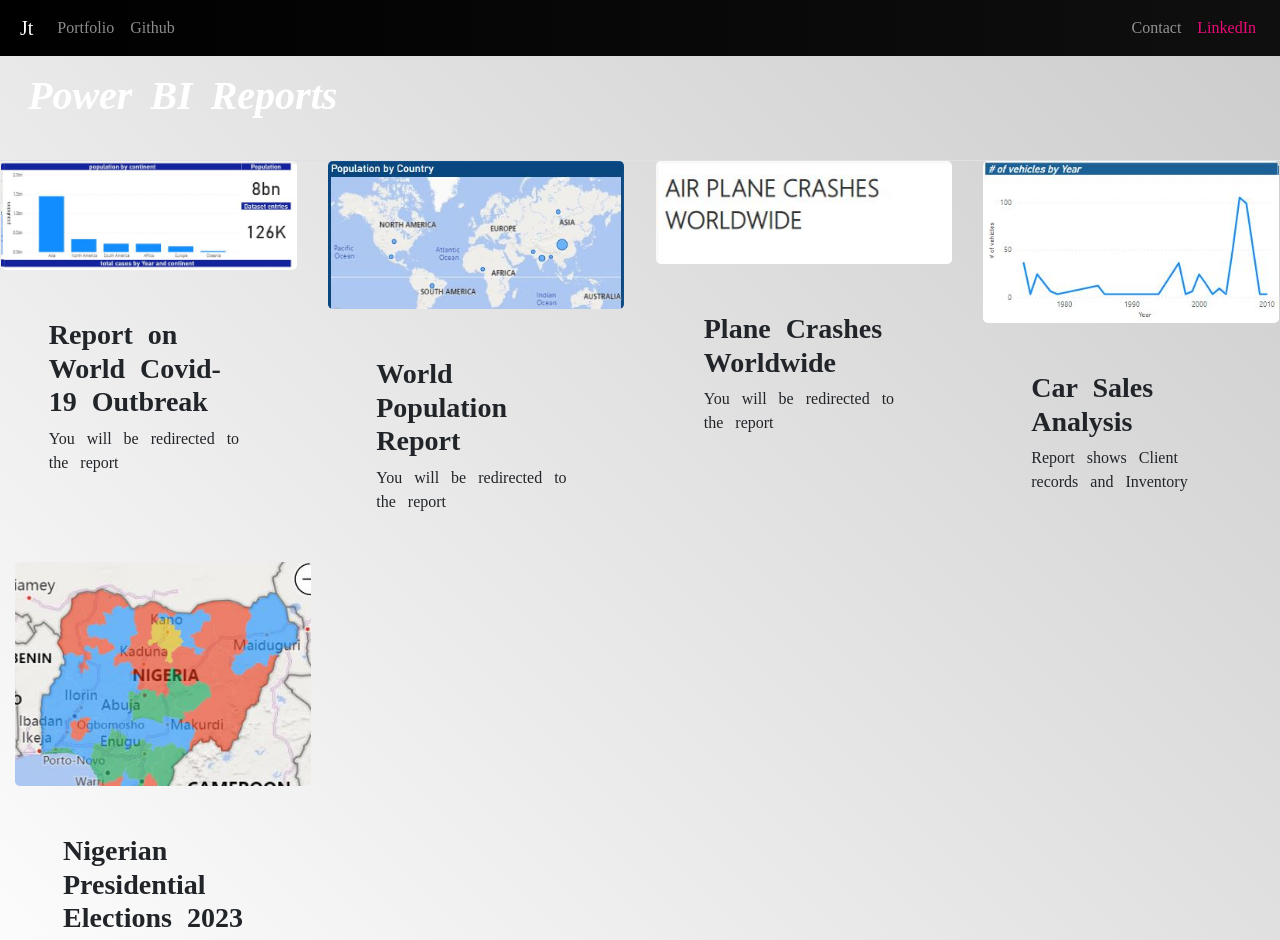
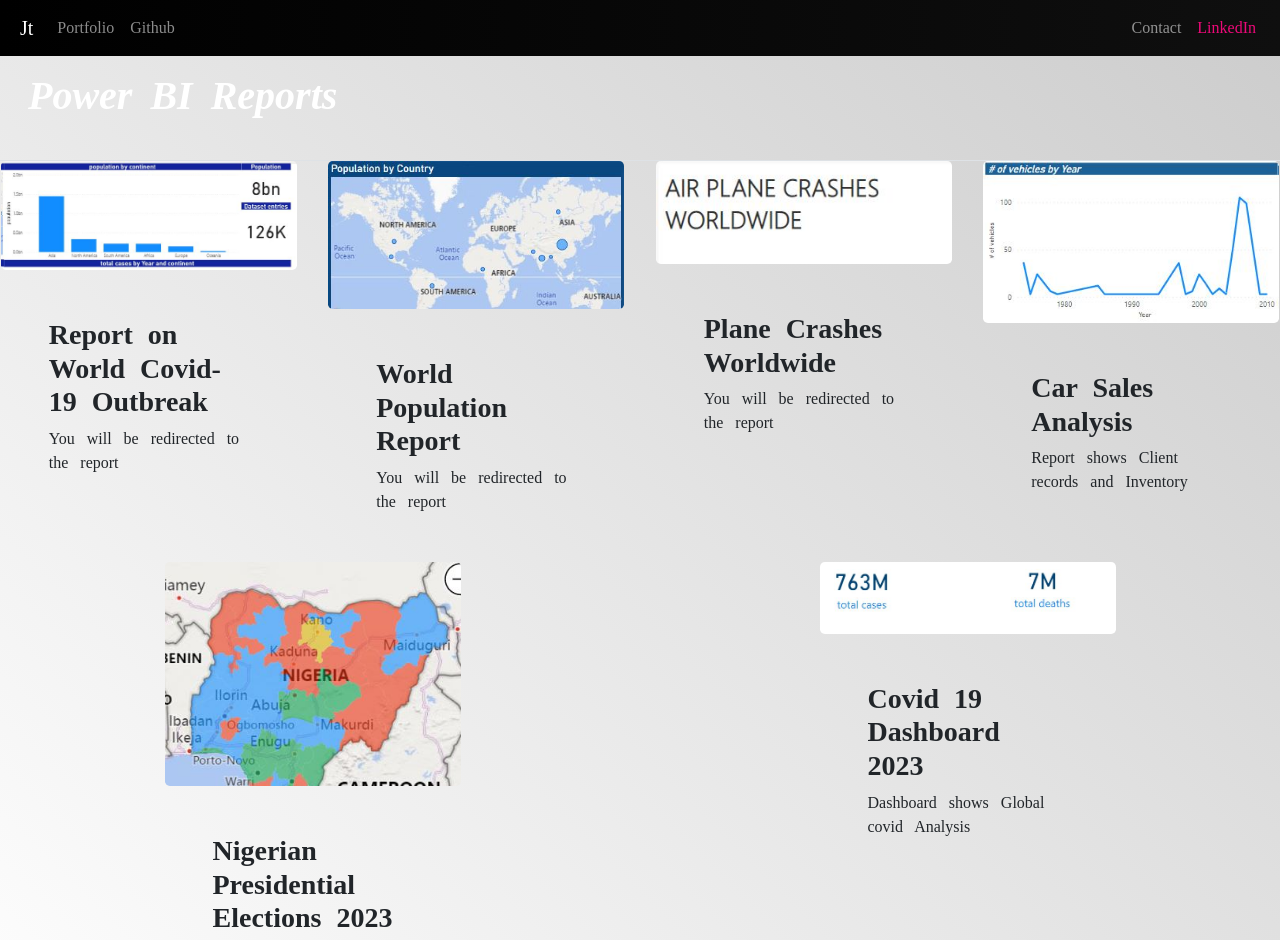
Before and after one commit to Jogwums/portfolio, a React (Create React App) app: page /pbi in a window 1280 px wide. Shown: the top 940 px of the page. Built offline with nearby package versions, Linux system fonts and the light colour scheme; a web font is replaced by a local one.

Commit message:
new covid 19 dash added

```diff
--- a/src/pages/Da.js
+++ b/src/pages/Da.js
@@ -10,6 +10,7 @@ import image2 from '../assets/img/pbiprojects/pbi2.JPG'
 import image3 from '../assets/img/pbiprojects/pbi3.JPG'
 import image4 from '../assets/img/pbiprojects/pbi4.JPG'
 import image6 from '../assets/img/pbiprojects/pbi6.JPG'
+import image7 from '../assets/img/pbiprojects/pbi7.JPG'
 
 const Da = ({type, text}) => {
 
@@ -42,12 +43,18 @@ const Da = ({type, text}) => {
          link={"https://app.powerbi.com/view?r=eyJrIjoiNzBjYTVlYzEtZDExMS00ZmRiLTg2MTQtMjY1ZGU1YWY4YTg5IiwidCI6ImUyOGUyY2RlLWYzN2YtNDVkYi1iYWNlLWE0YjFkZDI3NzYyMyJ9"}
          />
          </div>
-         <div className="row card-deck">
+         <div className="card-deck">
          <Card
         image={image6}
         text={"Nigerian Presidential Elections 2023 Analysis"}
         text2={"Dashboard shows Election results and Regional Analysis"}
          link={"https://app.powerbi.com/view?r=eyJrIjoiZDNjM2UxNTktMTdiYy00OTU4LTkyYjQtMWI4NGVjNzBjMDNjIiwidCI6ImUyOGUyY2RlLWYzN2YtNDVkYi1iYWNlLWE0YjFkZDI3NzYyMyJ9"}
+         />
+         <Card
+        image={image7}
+        text={"Covid 19 Dashboard 2023"}
+        text2={"Dashboard shows Global covid Analysis"}
+         link={"https://app.powerbi.com/view?r=eyJrIjoiZDE0YzU5NmMtNDdlZC00NmYyLThkOWEtNTE1NGYyMDhmNDZjIiwidCI6ImUyOGUyY2RlLWYzN2YtNDVkYi1iYWNlLWE0YjFkZDI3NzYyMyJ9"}
          />
         </div>
         </>
```
Also changed, not shown: src/assets/img/pbiprojects/pbi7.JPG (added).
